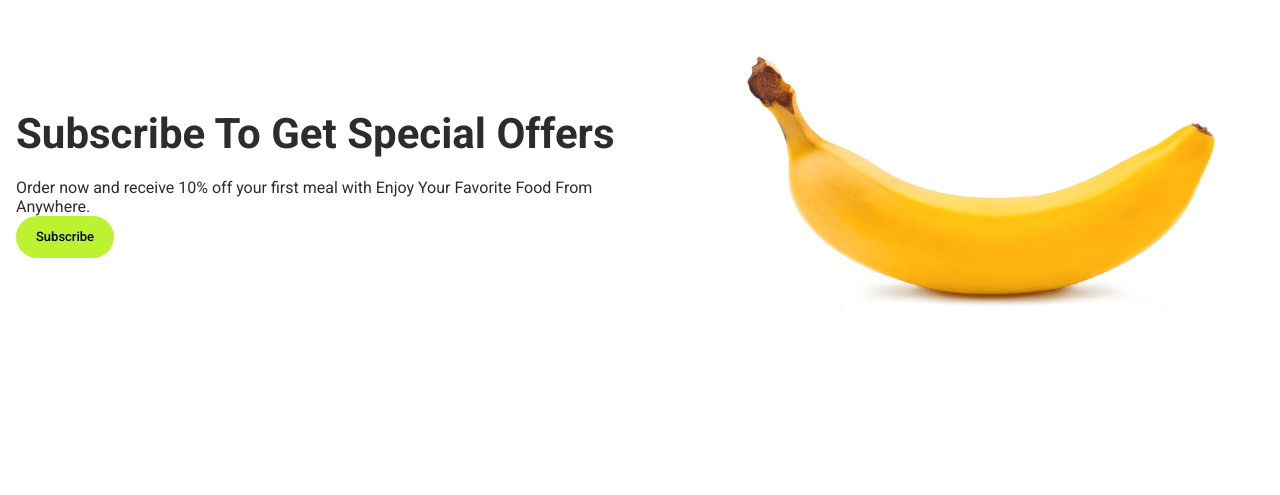
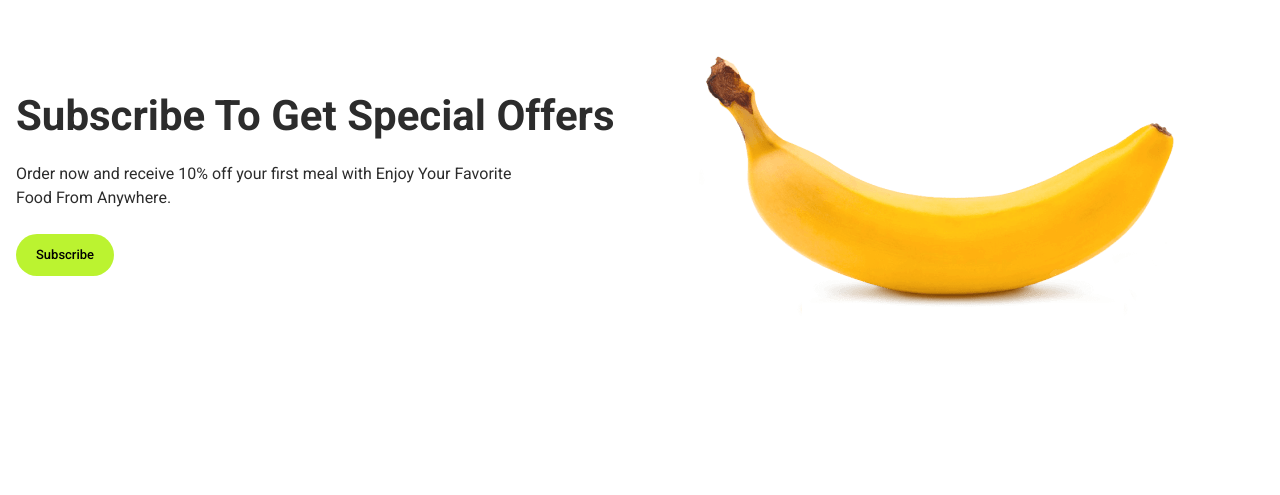
Before and after one commit to Lencha2005/food-delivery, a plain HTML site: page index.html in a window 1280 px wide. Shown: the part 3174-3669 px from the top of the page. Drawn offline with nearby package versions, Linux system fonts and the light colour scheme.

Commit message:
update all

```diff
--- a/css/styles.css
+++ b/css/styles.css
@@ -274,7 +274,7 @@ padding-bottom: 201px;
         margin-bottom: 20px;
 }
 
-.offer-text {
+.offers-text {
         line-height: 1.5;
          margin-bottom: 24px;
          width: 532px;
--- a/index.html
+++ b/index.html
@@ -227,7 +227,7 @@
         <div class="container offers-container">
           <div class="offers-wrap">
             <h2 class="offers-title">Subscribe To Get Special Offers</h2>
-            <p class="-offer-text">
+            <p class="offers-text">
               Order now and receive 10% off your first meal with Enjoy Your
               Favorite Food From Anywhere.
             </p>
```
